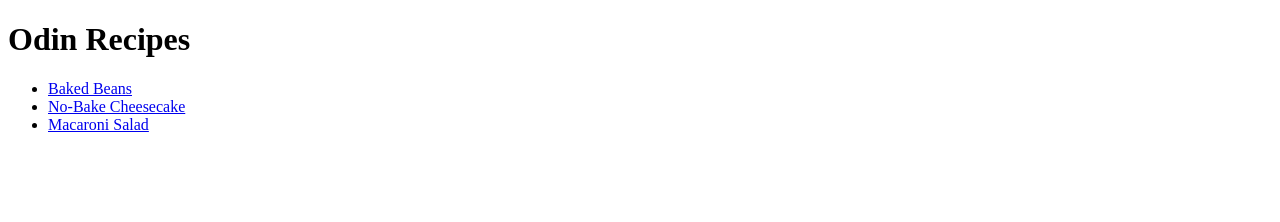
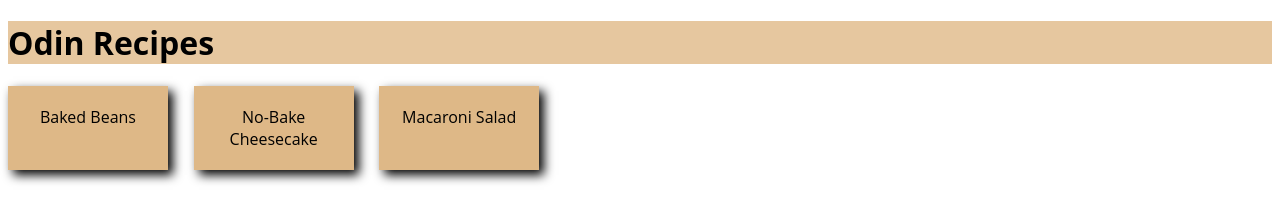
Before and after one commit to phylaren/odin-recipes, a plain HTML site: page index.html in a window 1280 px wide. Drawn offline with Linux system fonts and the light colour scheme.

Commit message:
Add css styling

```diff
--- /dev/null
+++ b/css/recipe-style.css
@@ -0,0 +1,40 @@
+html {
+    box-sizing: border-box;
+    font-size: 16px;
+    font-family: 'Open Sans', sans-serif;
+    --main-color: rgb(230, 199, 159);
+}
+
+h1 {
+    background-color:  var(--main-color);
+}
+
+img {
+    display: flex;
+    width: 500px;
+    height: auto;
+    justify-self: center;
+}
+
+ul{
+    list-style: none;
+}
+
+a {
+    display: block;
+    color: black;
+    background-color: var(--main-color);
+    text-decoration: none;
+    padding: 20px;
+    width: 80px;
+    height: 20px;
+    text-align: center;
+
+    box-shadow: 5px 5px 10px black;
+    transition: box-shadow 0.7s;
+}
+
+a:hover {
+    box-shadow: 2px 2px 5px black;
+    transition: box-shadow 0.7s;
+}
--- /dev/null
+++ b/css/style.css
@@ -0,0 +1,43 @@
+html {
+    box-sizing: border-box;
+    font-size: 16px;
+    font-family: 'Open Sans', sans-serif;
+    --main-color: rgb(230, 199, 159);
+}
+
+h1 {
+    background-color: var(--main-color);
+}
+
+ul {
+    list-style: none;
+    display: flex;
+    padding: 0;
+    margin: 0;
+}
+
+li {
+    box-sizing: border-box;
+    display: block;
+    justify-self: center;
+    width: 160px;
+    height: auto;
+    background-color: burlywood;
+    padding: 20px;
+    margin-right: 2vw;
+    text-align: center;
+
+    box-shadow: 5px 5px 10px black;
+    transition: box-shadow 0.7s;
+}
+
+a {
+    color: black;
+    text-decoration: none;
+    font-weight: 500;
+}
+
+li:hover {
+    box-shadow: 2px 2px 5px black;
+    transition: box-shadow 0.7s;
+}
--- a/index.html
+++ b/index.html
@@ -4,10 +4,11 @@
     <meta charset="UTF-8">
     <meta name="viewport" content="width=device-width, initial-scale=1.0">
     <title>Document</title>
+    <link rel="stylesheet" href="css/style.css">
 </head>
 <body>
     <h1>Odin Recipes</h1>
-    <ul>
+    <ul class="recipes-list">
         <li><a href="recipes/beans.html">Baked Beans</a></li>
         <li><a href="recipes/cheesecake.html">No-Bake Cheesecake</a></li>
         <li><a href="recipes/macaroni-salad.html">Macaroni Salad</a></li>
```
Also changed, not shown: recipes/beans.html (+2 -1 lines), recipes/cheesecake.html (+2 -1 lines), recipes/macaroni-salad.html (+2 -2 lines).
